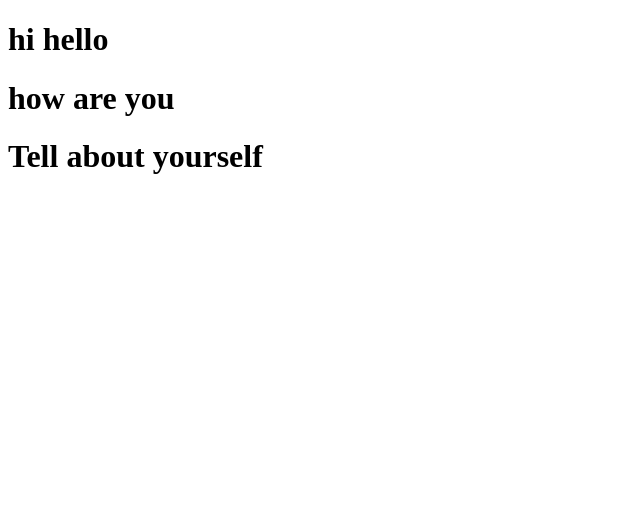
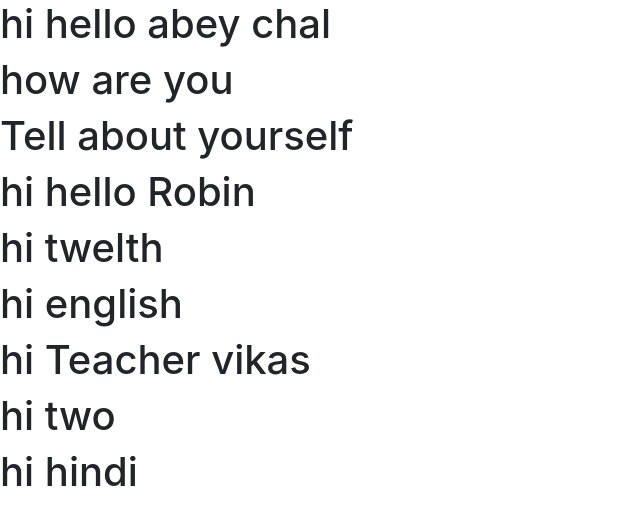
Before and after one commit to robin828/learn_React, a React (Create React App) app: page / in a window 1280 px wide. Shown: the top 524 px of the page, without its empty margins (0-640 px from the left). Built offline with nearby package versions, Linux system fonts and the light colour scheme.

Commit message:
PropType

```diff
--- a/package.json
+++ b/package.json
@@ -6,6 +6,7 @@
     "@testing-library/jest-dom": "^4.2.4",
     "@testing-library/react": "^9.5.0",
     "@testing-library/user-event": "^7.2.1",
+    "prop-types": "^15.7.2",
     "react": "^16.13.1",
     "react-dom": "^16.13.1",
     "react-scripts": "3.4.1"
--- a/public/index.html
+++ b/public/index.html
@@ -12,6 +12,7 @@
     <link rel="apple-touch-icon" href="%PUBLIC_URL%/logo192.png" />
 
     <link rel="manifest" href="%PUBLIC_URL%/manifest.json" />
+    <link rel="stylesheet" href="https://stackpath.bootstrapcdn.com/bootstrap/4.3.1/css/bootstrap.min.css" integrity="sha384-ggOyR0iXCbMQv3Xipma34MD+dH/1fQ784/j6cY/iJTQUOhcWr7x9JvoRxT2MZw1T" crossorigin="anonymous">
 
     <title>DAHIYA</title>
   </head>
@@ -19,5 +20,10 @@
     <noscript>You need to enable JavaScript to run this app.</noscript>
     <div id="root"></div>
 
+
+
+<script src="https://code.jquery.com/jquery-3.3.1.slim.min.js" integrity="sha384-q8i/X+965DzO0rT7abK41JStQIAqVgRVzpbzo5smXKp4YfRvH+8abtTE1Pi6jizo" crossorigin="anonymous"></script>
+<script src="https://cdnjs.cloudflare.com/ajax/libs/popper.js/1.14.7/umd/popper.min.js" integrity="sha384-UO2eT0CpHqdSJQ6hJty5KVphtPhzWj9WO1clHTMGa3JDZwrnQq4sF86dIHNDz0W1" crossorigin="anonymous"></script>
+<script src="https://stackpath.bootstrapcdn.com/bootstrap/4.3.1/js/bootstrap.min.js" integrity="sha384-JjSmVgyd0p3pXB1rRibZUAYoIIy6OrQ6VrjIEaFf/nJGzIxFDsf4x0xIM+B07jRM" crossorigin="anonymous"></script>
   </body>
 </html>
--- a/src/App.js
+++ b/src/App.js
@@ -1,12 +1,38 @@
 import React, {Component, Fragment} from "react";
-
-class App extends Component{
+import PropTypes from "prop-types";
+class Apps extends Component{
     render(){
         return <Fragment>
-                    <h1>hi hello</h1>
+
+                    <h1>hi hello abey chal</h1>
                     <h1>how are you</h1>
                     <h1>Tell about yourself</h1>
                 </Fragment>
     }
 }
-export default App;
+
+const Student = (props) => {
+    return <>
+                <h1>hi hello {props.name}</h1>
+                <h1>hi {props.clas}</h1>
+                <h1>hi {props.lang}</h1>
+            </>
+}
+
+const Teacher = (props) => {
+    return <>
+                <Apps/>
+                <Student name="Robin" clas="twelth" lang="english"/>
+                <h1>hi Teacher {props.name}</h1>
+                <h1>hi {props.clas}</h1>
+                <h1>hi {props.lang}</h1>
+            </>
+}
+Teacher.propTypes = {
+    name: PropTypes.string,
+    lang: PropTypes.string,
+    clas: PropTypes.string
+};
+
+
+export default Teacher;
--- a/src/index.js
+++ b/src/index.js
@@ -1,5 +1,6 @@
 import React from "react";
 import ReactDOM from "react-dom";
-import App from "./App";
+import Teacher from "./App";
 
-ReactDOM.render(<App />, document.getElementById("root"));
+
+ReactDOM.render(<Teacher name="vikas" clas="two" lang="hindi"/>, document.getElementById("root"));
```
